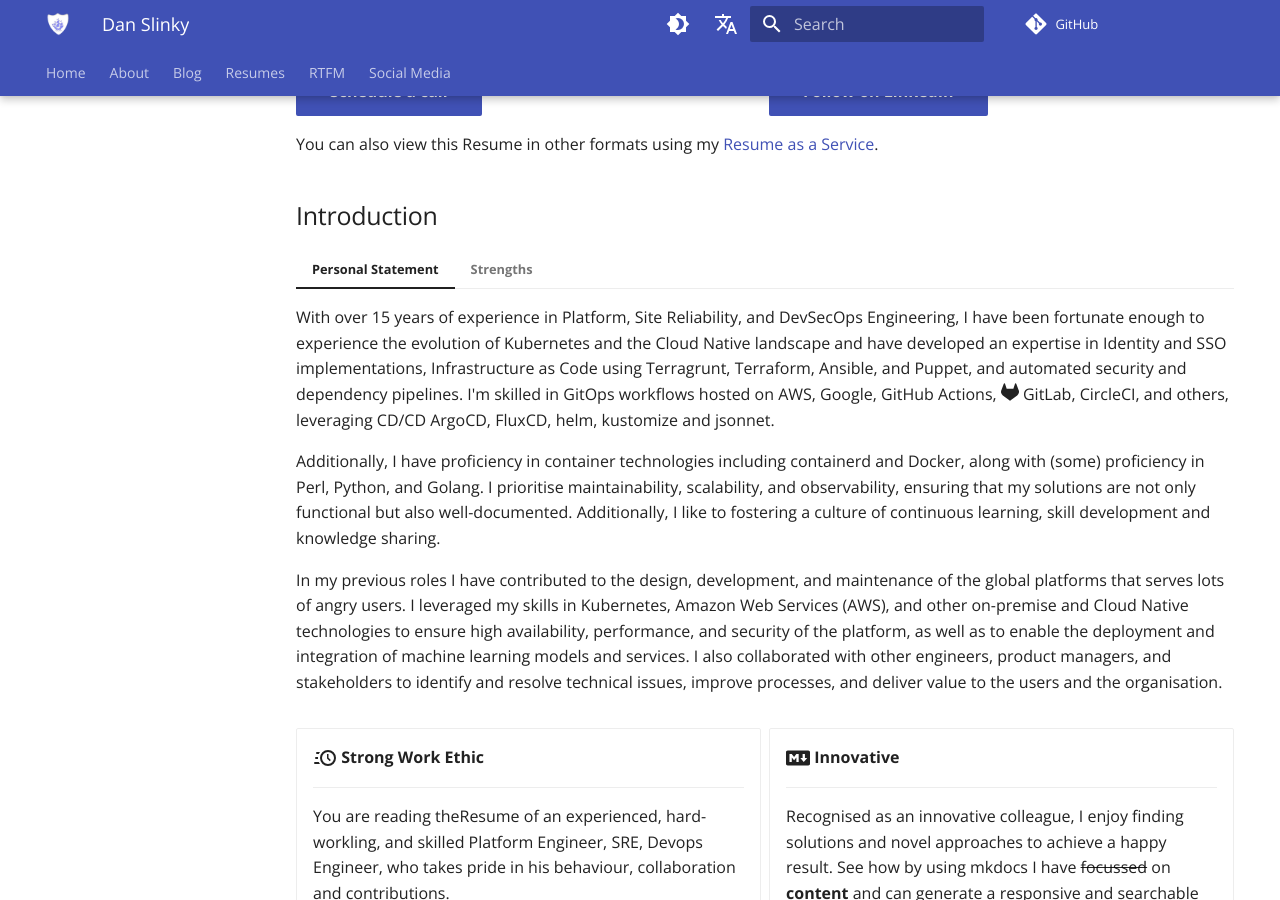
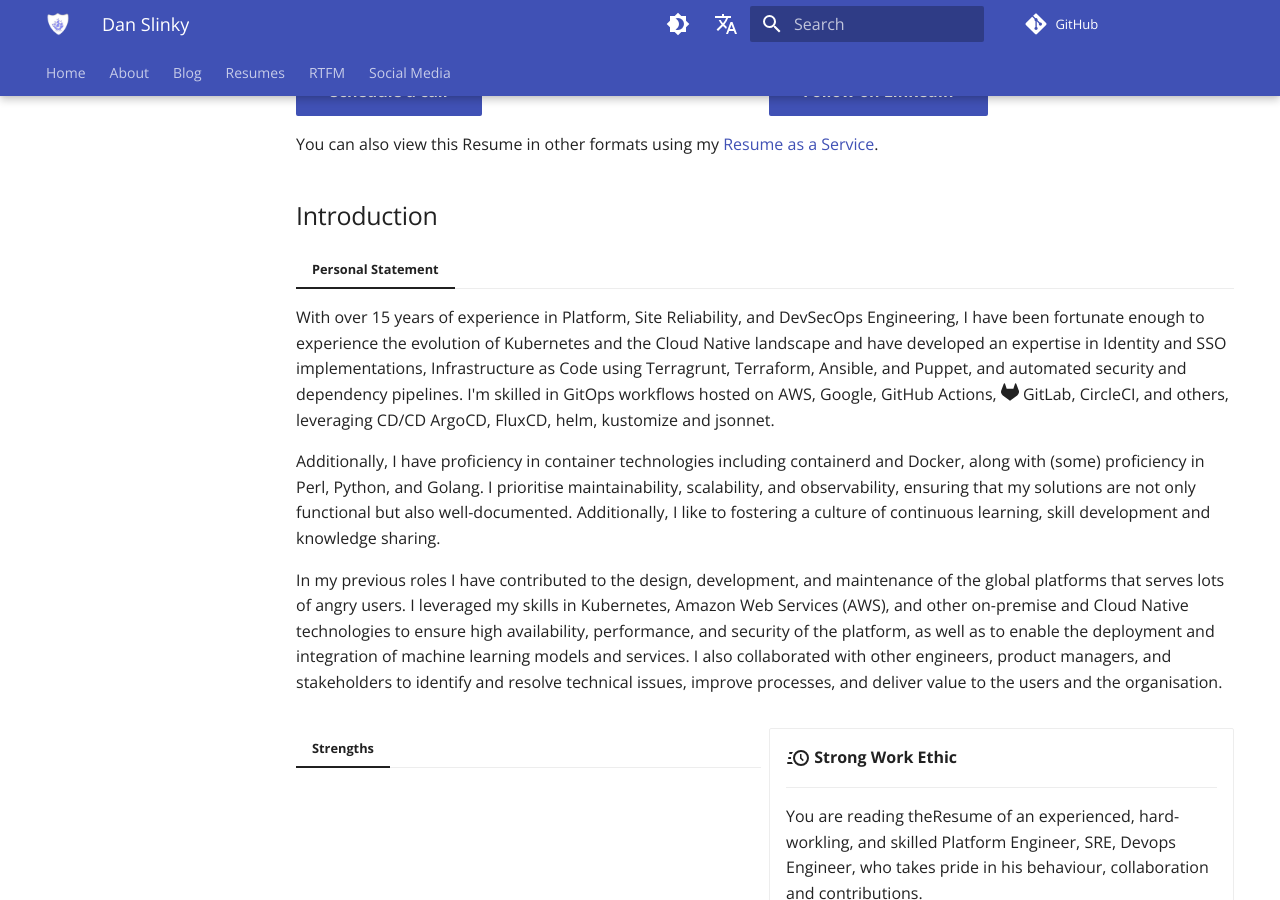
Before and after one commit to danslinky/danslinky.co.uk, an MkDocs documentation site: the page built from docs/resumes/markdown/index.md, in a window 1280 px wide and 900 px high, scrolled down 249 px. Built offline with MkDocs 1.6.1 and Material for MkDocs 9.7.7, drawn with Linux system fonts in a browser that asks for light colours; plug-ins that fetch from the network failed and are left out; comment, search, counter and statistics services are not loaded.

Commit message:
try inside the div?

```diff
--- a/docs/resumes/markdown/index.md
+++ b/docs/resumes/markdown/index.md
@@ -21,9 +21,9 @@ You can also view this Resume in other formats using my [Resume as a Service](/r
 
     In my previous roles I have contributed to the design, development, and maintenance of the global platforms that serves lots of angry users. I leveraged my skills in Kubernetes, Amazon Web Services (AWS), and other on-premise and Cloud Native technologies to ensure high availability, performance, and security of the platform, as well as to enable the deployment and integration of machine learning models and services. I also collaborated with other engineers, product managers, and stakeholders to identify and resolve technical issues, improve processes, and deliver value to the users and the organisation.
 
+<div class="grid cards" markdown>
+
 === "Strengths"
-
-<div class="grid cards" markdown>
 
 -   :material-clock-fast:{ .lg .middle } __Strong Work Ethic__
 
```
